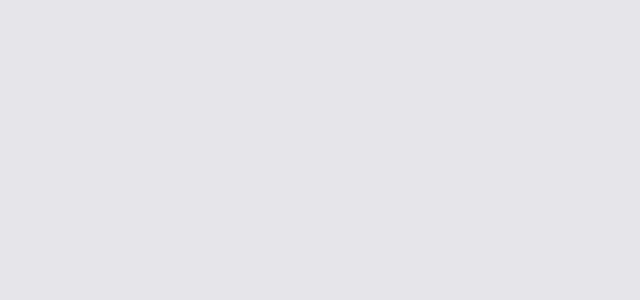
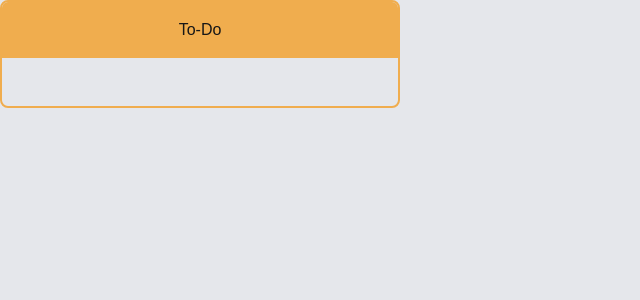
Before and after one commit to krytoss/kanban, a Next.js app: page / in a window 1280 px wide. Shown: the top 300 px of the page, without its empty margins (0-640 px from the left). Built offline with nearby package versions, Linux system fonts and the light colour scheme.

Commit message:
Created column component

```diff
--- a/src/app/page.tsx
+++ b/src/app/page.tsx
@@ -1,7 +1,12 @@
 import Board from "@/components/Board";
+import Column from "@/components/Column";
 
 export default function Home() {
-  return (
-    <Board />
-  );
+	return (
+		<Board>
+			<Column color="#f0ad4e" title="To-Do">
+				{/* Add tasks here */}
+			</Column>
+		</Board>
+	);
 }
--- /dev/null
+++ b/src/components/Column.tsx
@@ -0,0 +1,34 @@
+type Props = {
+	children?: React.ReactNode;
+	color: string;
+	title: string;
+}
+
+const Board: React.FC<Props> = ({ children, color, title }) => {
+  	return (
+		<div
+			className="block w-100 rounded-lg overflow-hidden"
+			style={{
+				border: `2px solid ${color}`,
+			}}
+		>
+
+			<div
+				className="w-full p-4 text-center"
+				style={{
+					backgroundColor: color,
+				}}
+			> { /* header */ }
+				{title}
+			</div>
+
+			<div className="px-2 py-6">
+				{ /* content */ }
+				{ children }
+			</div>
+
+		</div>
+	);
+}
+
+export default Board;
```
